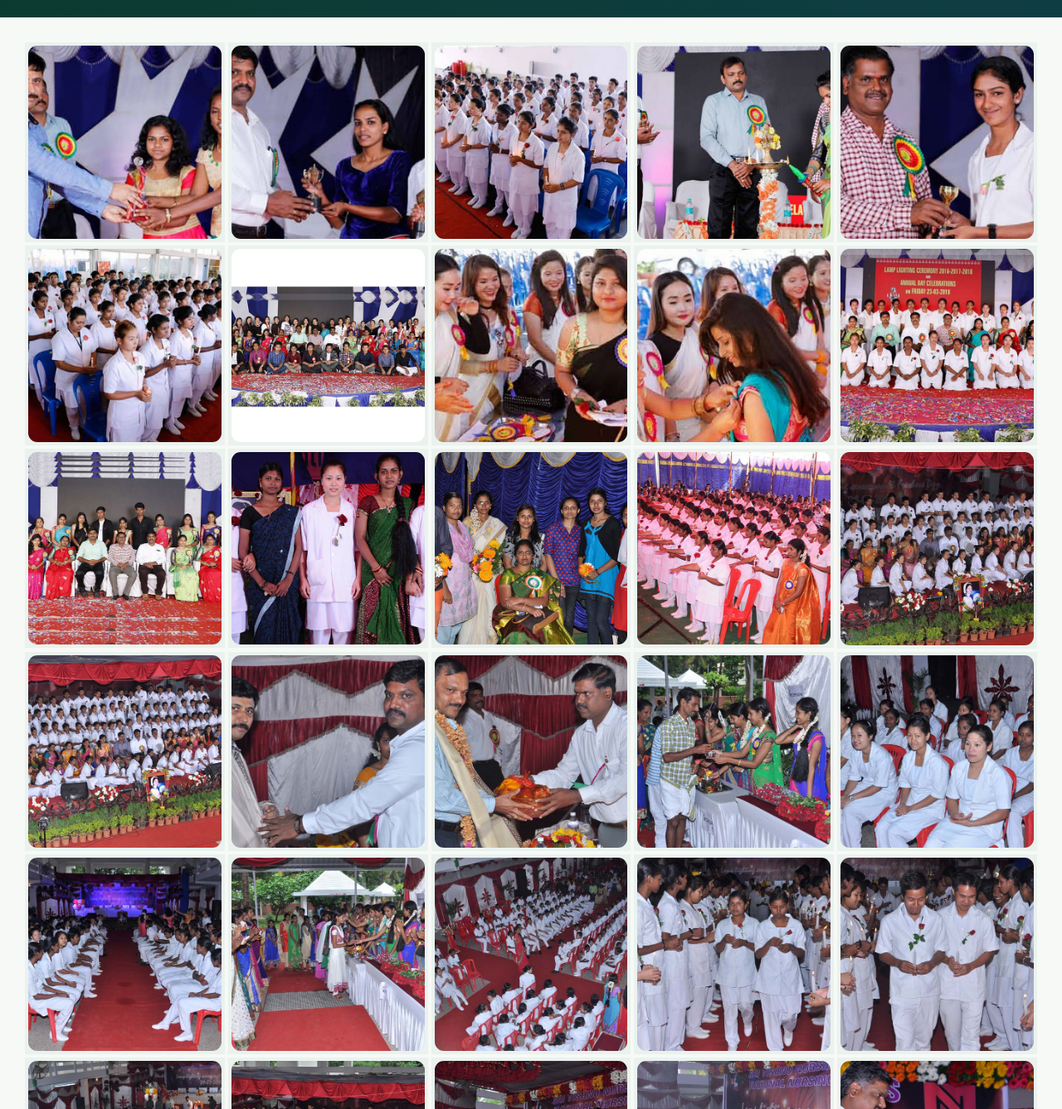
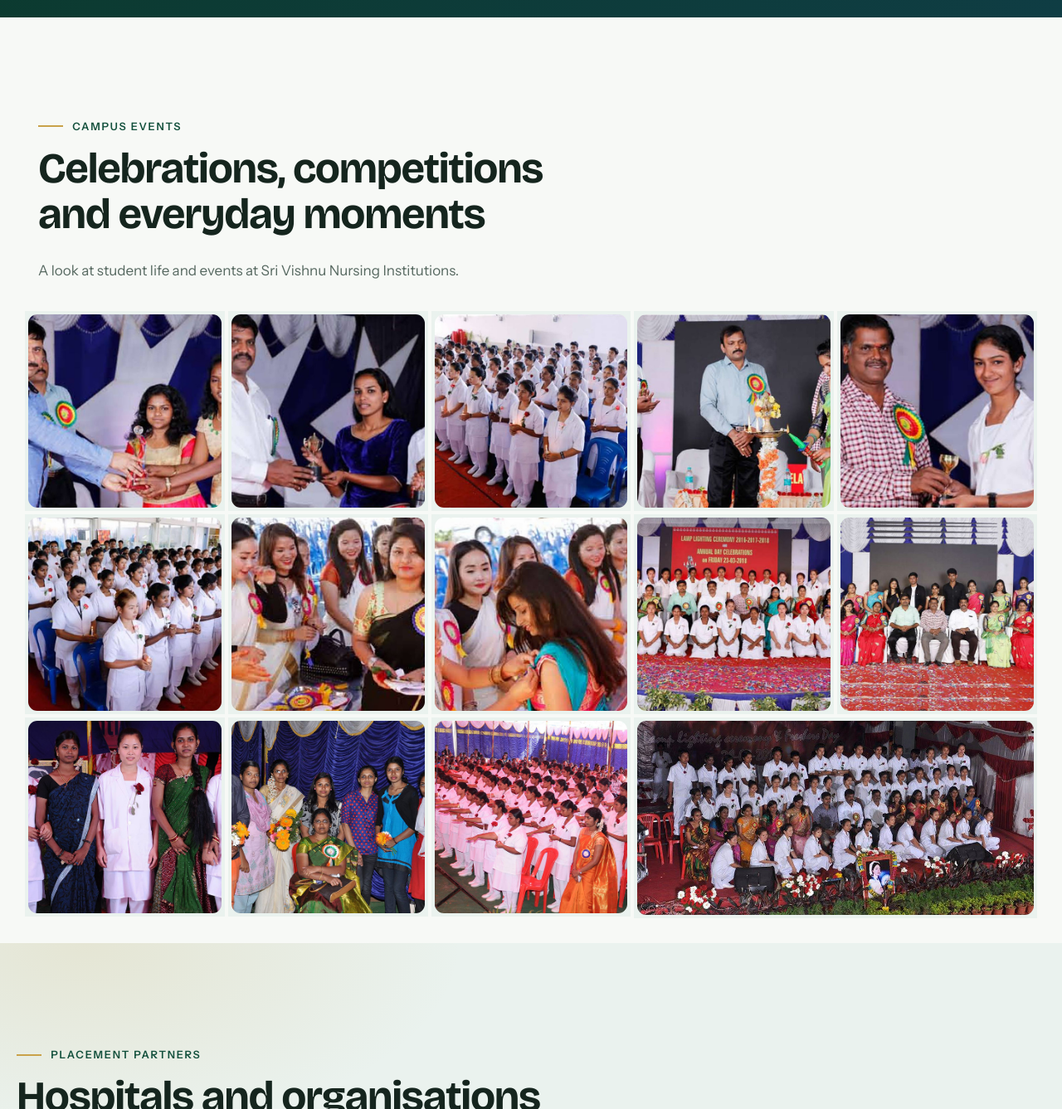
Before and after one commit to pavan44444/svni, a plain HTML site: page index.html in a window 1280 px wide. Shown: the part 4600-5937 px from the top of the page at 83% size. Drawn offline with nearby package versions, Linux system fonts and the light colour scheme.

Commit message:
gallery section

```diff
--- a/index.html
+++ b/index.html
@@ -343,15 +343,22 @@
   </div>
 </section>
 <!-- Campus life gallery -->
-<section class="campus-gallery" id="campus" aria-label="Campus life photos">
-  <ul class="cg">
+ <section class="campus-gallery" id="campus" aria-label="Campus events and student life">
+
+  <div class="wrap cg-head" data-stagger>
+    <p class="eyebrow reveal">Campus events</p>
+    <h2 class="reveal">Celebrations, competitions and everyday moments</h2>
+    <p class="reveal">A look at student life and events at Sri Vishnu Nursing Institutions.</p>
+  </div>
+
+    <ul class="cg">
     <li><img src="assets/images/16.jpg" alt="Campus life photo 1" width="600" height="600" loading="lazy" decoding="async"></li>
     <li><img src="assets/images/17.jpg" alt="Campus life photo 2" width="600" height="600" loading="lazy" decoding="async"></li>
     <li><img src="assets/images/18.jpg" alt="Campus life photo 3" width="600" height="600" loading="lazy" decoding="async"></li>
     <li><img src="assets/images/19.jpg" alt="Campus life photo 4" width="600" height="600" loading="lazy" decoding="async"></li>
     <li><img src="assets/images/20.jpg" alt="Campus life photo 5" width="600" height="600" loading="lazy" decoding="async"></li>
     <li><img src="assets/images/21.jpg" alt="Campus life photo 6" width="600" height="600" loading="lazy" decoding="async"></li>
-    <li><img src="assets/images/22.jpg" alt="Campus life photo 7" width="600" height="600" loading="lazy" decoding="async"></li>
+    <!-- <li><img src="assets/images/22.jpg" alt="Campus life photo 7" width="600" height="600" loading="lazy" decoding="async"></li> -->
     <li><img src="assets/images/23.jpg" alt="Campus life photo 8" width="600" height="600" loading="lazy" decoding="async"></li>
     <li><img src="assets/images/24.jpg" alt="Campus life photo 9" width="600" height="600" loading="lazy" decoding="async"></li>
     <li><img src="assets/images/25.jpg" alt="Campus life photo 10" width="600" height="600" loading="lazy" decoding="async"></li>
@@ -360,14 +367,14 @@
     <li><img src="assets/images/28.jpg" alt="Campus life photo 13" width="600" height="600" loading="lazy" decoding="async"></li>
     <li><img src="assets/images/29.jpg" alt="Campus life photo 14" width="600" height="600" loading="lazy" decoding="async"></li>
     <li><img src="assets/images/30.jpg" alt="Campus life photo 15" width="600" height="600" loading="lazy" decoding="async"></li>
-    <li><img src="assets/images/31.jpg" alt="Campus life photo 16" width="600" height="600" loading="lazy" decoding="async"></li>
+    <!-- <li><img src="assets/images/31.jpg" alt="Campus life photo 16" width="600" height="600" loading="lazy" decoding="async"></li>
     <li><img src="assets/images/32.jpg" alt="Campus life photo 17" width="600" height="600" loading="lazy" decoding="async"></li>
     <li><img src="assets/images/33.jpg" alt="Campus life photo 18" width="600" height="600" loading="lazy" decoding="async"></li>
     <li><img src="assets/images/34.jpg" alt="Campus life photo 19" width="600" height="600" loading="lazy" decoding="async"></li>
     <li><img src="assets/images/35.jpg" alt="Campus life photo 20" width="600" height="600" loading="lazy" decoding="async"></li>
     <li><img src="assets/images/36.jpg" alt="Campus life photo 21" width="600" height="600" loading="lazy" decoding="async"></li>
-    <li><img src="assets/images/37.jpg" alt="Campus life photo 22" width="600" height="600" loading="lazy" decoding="async"></li>
-    <li><img src="assets/images/38.jpg" alt="Campus life photo 23" width="600" height="600" loading="lazy" decoding="async"></li>
+    <li><img src="assets/images/37.jpg" alt="Campus life photo 22" width="600" height="600" loading="lazy" decoding="async"></li> -->
+    <!-- <li><img src="assets/images/38.jpg" alt="Campus life photo 23" width="600" height="600" loading="lazy" decoding="async"></li>
     <li><img src="assets/images/39.jpg" alt="Campus life photo 24" width="600" height="600" loading="lazy" decoding="async"></li>
     <li><img src="assets/images/40.jpg" alt="Campus life photo 25" width="600" height="600" loading="lazy" decoding="async"></li>
     <li><img src="assets/images/41.jpg" alt="Campus life photo 26" width="600" height="600" loading="lazy" decoding="async"></li>
@@ -375,9 +382,10 @@
     <li><img src="assets/images/43.jpg" alt="Campus life photo 28" width="600" height="600" loading="lazy" decoding="async"></li>
     <li><img src="assets/images/44.jpg" alt="Campus life photo 29" width="600" height="600" loading="lazy" decoding="async"></li>
     <li><img src="assets/images/45.jpg" alt="Campus life photo 30" width="600" height="600" loading="lazy" decoding="async"></li>
-    <li><img src="assets/images/46.jpg" alt="Campus life photo 31" width="1200" height="600" loading="lazy" decoding="async"></li>
+    <li><img src="assets/images/46.jpg" alt="Campus life photo 31" width="1200" height="600" loading="lazy" decoding="async"></li> -->
   </ul>
 </section>
+
 
 <!-- Partners -->
 <!-- Partners -->
--- a/styles.css
+++ b/styles.css
@@ -510,3 +510,8 @@ address{font-style:normal}
 }
 @media (max-width:900px){.fac-grid{grid-template-columns:repeat(2,minmax(0,1fr))}}
 @media (max-width:560px){.fac-grid{grid-template-columns:1fr}}
+/* Campus events heading */
+.campus-gallery{padding-top:clamp(4rem,9vw,7rem)}
+.cg-head{margin-bottom:2.2rem}
+.cg-head h2{max-width:24ch}
+.cg-head p:not(.eyebrow){color:var(--muted);margin:0}
```
Also changed, not shown: assets/images/22.jpg (deleted).
